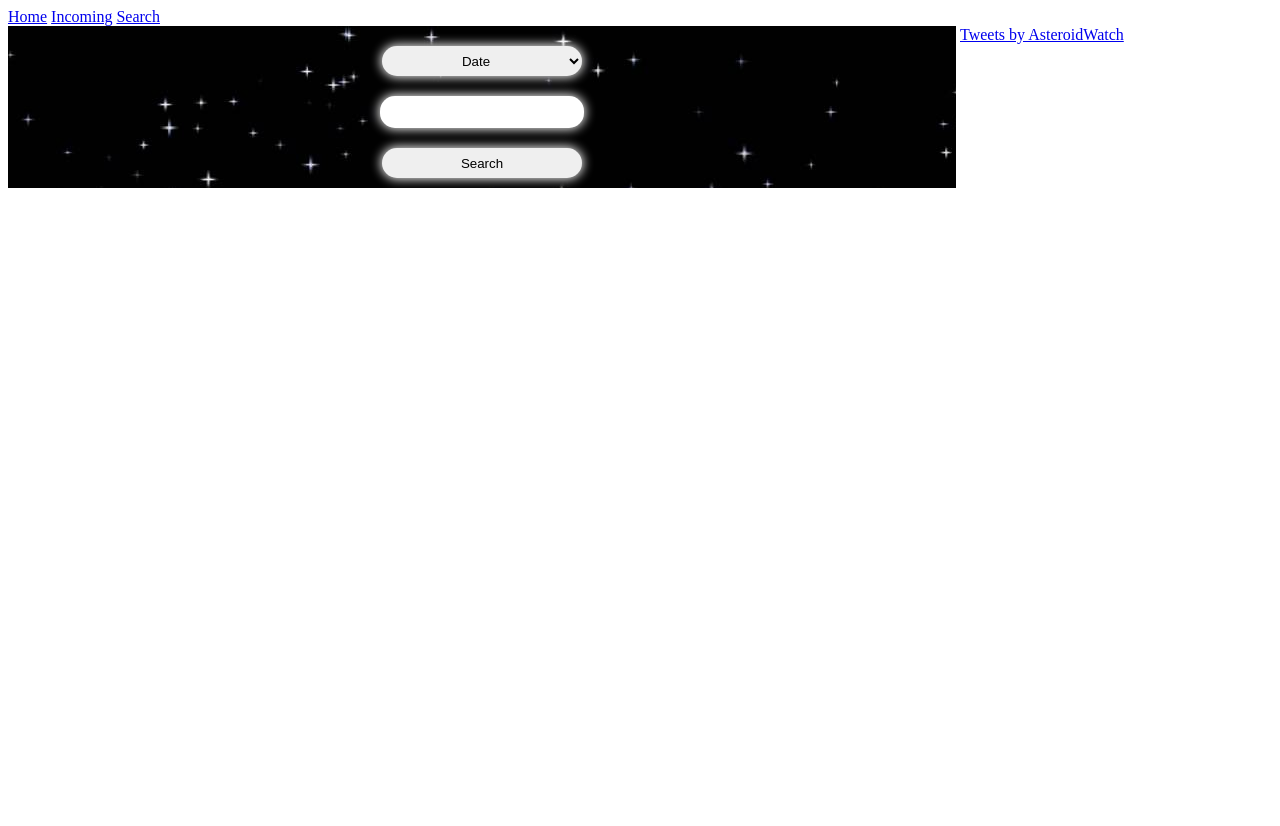
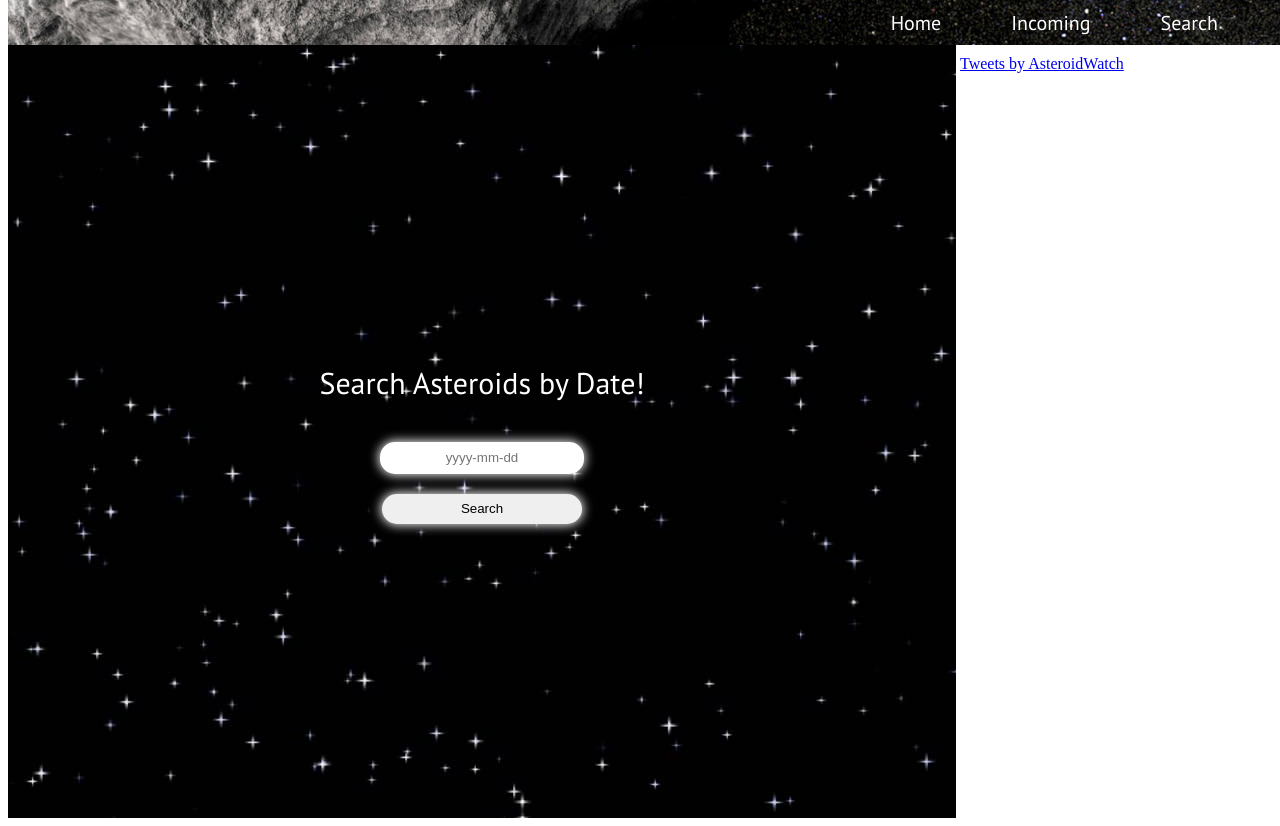
Before and after one commit to leighannajo/Asteroid-Final-Project, a website: page index.html in a window 1280 px wide. Both pictures are taken after a click on the link "Search". Before the commit the page ends 800 px from the top, so only its background shows below. Drawn offline with nearby package versions, Linux system fonts and the light colour scheme; some packages are replaced by stand-ins of ours.

Commit message:
more css

```diff
--- a/asteroid-service.js
+++ b/asteroid-service.js
@@ -14,6 +14,7 @@
         url: "https://api.nasa.gov/neo/rest/v1/neo/browse?api_key=WJqgdCXy65yXJVQE6Se8wR4TmyDe6SqNONYiN4ef"
       }).then(function(response) {
         asteroidData = response;
+        console.log(asteroidData);
         var arrayLength = asteroidData.data.near_earth_objects.length;
         var randomNumber = Math.floor(Math.random() * arrayLength);
         asteroidArray.push("Name: " + asteroidData.data.near_earth_objects[randomNumber].name);
--- a/incom-component.js
+++ b/incom-component.js
@@ -1,18 +1,33 @@
 (function(){
   var incomComponent = {
     template:`
-        <ul>
-        <li ng-repeat="objects in $ctrl.incomData">{{objects}}</li>
-    </ul>
+
+    <div class="search">
+    <h3>Incoming Asteroids!</h3>
+    <div class="container"><div class="asteroid" ng-repeat="objects in $ctrl.displayArray">{{objects}}</div>
+    </div>
     `,
     controller:
 
     function(IncomService) {
       var vm = this;
       vm.incomData;
+      vm.displayArray = [];
+      vm.asteroidObj;
       IncomService.startIncom().then(function(){
         vm.incomData = IncomService.getData();
 
+        vm.incomData.forEach(function(item) {
+          console.log(item);
+          vm.asteroidObj = {
+            Name : item[0],
+            "Close Approach Date": item[3],
+            "Closest Distance from Earth": item[4] + "AU",
+            "Speed ": item[5] + "km/s",
+            "Orbits Around: ": item[10]
+          }
+          vm.displayArray.push(vm.asteroidObj);
+        })
       })
     }
 
--- a/index.html
+++ b/index.html
@@ -7,13 +7,15 @@
   <title></title>
 </head>
 <body>
-<a href="#!/home">Home</a>
-<a href="#!/incoming">Incoming</a>
-<a href="#!/search" search-directive >Search</a>
+  <nav>
+    <a href="#!/home">Home</a>
+    <a href="#!/incoming">Incoming</a>
+    <a href="#!/search" search-directive >Search</a>
+  </nav>
 
 
-<div class="twitter" tweets hashtag="hashtag" button="true" count="15" refresh="60"/>
-<a class="twitter-timeline" href="https://twitter.com/AsteroidWatch?ref_src=twsrc%5Etfw">Tweets by AsteroidWatch</a> <script async src="https://platform.twitter.com/widgets.js" charset="utf-8"></script>
+  <div class="twitter" tweets hashtag="hashtag" button="true" count="15" refresh="60"/>
+  <a class="twitter-timeline" href="https://twitter.com/AsteroidWatch?ref_src=twsrc%5Etfw">Tweets by AsteroidWatch</a> <script async src="https://platform.twitter.com/widgets.js" charset="utf-8"></script>
 </div>
 
 <ng-view></ng-view>
--- a/meter-component.js
+++ b/meter-component.js
@@ -27,6 +27,6 @@
     }
   }
   angular
-    .module("app")
-    .component("meterComponent", meterComponent);
+  .module("app")
+  .component("meterComponent", meterComponent);
 }());
--- a/search-component.js
+++ b/search-component.js
@@ -1,13 +1,10 @@
 (function(){
   var searchComponent = {
-    template:`<div id="search">
-    <select name="" id="">
-        <option value="">Date</option>
-        <option value="">Name</option>
-    </select>
-    <input ng-model="$ctrl.searchInput"type="text" name="" id="">
+    template:`<div class="search">
+    <h3>Search Asteroids by Date!</h3>
+    <input ng-model="$ctrl.searchInput"type="text" placeholder="yyyy-mm-dd" id="">
     <button ng-click="$ctrl.getSearchData($ctrl.searchInput);">Search</button>
-        <div id="container"><div class="asteroid" ng-repeat="objects in $ctrl.displayArray track by $index">{{objects}}</div></div>
+    <div class="container"><div class="asteroid" ng-repeat="objects in $ctrl.displayArray track by $index">{{objects}}</div></div>
     </div>
     `,
     controller:
@@ -33,9 +30,8 @@ var searchComponent = {
               "Closest Distance from Earth": item[4] + "AU",
               "Speed ": item[5] + "km/s",
               "Orbits Around: ": item[10]
-
             }
-              vm.displayArray.push(vm.asteroidObj)
+            vm.displayArray.push(vm.asteroidObj);
           })
         })
       }
--- a/search-directive.js
+++ b/search-directive.js
@@ -1,7 +1,7 @@
 (function(){
   function searchDirective() {
     return {
-          restrict: "A",
+      restrict: "A",
       link: function($scope, $element, $attrs) {
         $element.on("click", function() {
           $scope.$apply(function() {
@@ -12,6 +12,6 @@
     };
   }
   angular
-    .module("app")
-    .directive("searchDirective", searchDirective);
+  .module("app")
+  .directive("searchDirective", searchDirective);
 })();
--- a/stylesheet.css
+++ b/stylesheet.css
@@ -1,3 +1,25 @@
+@import url('https://fonts.googleapis.com/css?family=PT+Sans');
+
+
+nav {
+  min-width: 320px;
+  height: 40px;
+  display: flex;
+  align-items: center;
+  justify-content: center;
+  justify-content: space-around;
+  background-image: url(images/nav.jpg);
+  background-size: cover;
+
+
+}
+
+nav a {
+  text-decoration: none;
+  font-family: 'PT Sans', sans-serif;
+  color: white;
+}
+
 .twitter {
   display: none;
   position: fixed;
@@ -6,11 +28,11 @@
   overflow: scroll;
 }
 
-#search{
+.search{
   padding-top: 10px;
   width: 100%;
   min-width: 320px;
-  height: 100%;
+  min-height: 100vh;
   background-color: grey;
   display: flex;
   align-items: center;
@@ -33,10 +55,9 @@ input, button, select{
   box-shadow: 0px 0px 11px 1px rgba(255,255,255,1);
 }
 
-#container {
+.container {
   width: 100%;
   height: 100%;
-
   display: flex;
   flex-flow: row wrap;
   align-items: center;
@@ -50,23 +71,58 @@ justify-content: center;
   border: 2px white solid;
   margin: 10px;
   width: 100%;
+  font-family: 'PT Sans', sans-serif;
+  text-align: center;
+  border-radius: 8px;
+  -webkit-box-shadow: 0px 0px 11px 1px rgba(255,255,255,1);
+  -moz-box-shadow: 0px 0px 11px 1px rgba(255,255,255,1);
+  box-shadow: 0px 0px 11px 1px rgba(255,255,255,1);
+}
 
-}
 
 @media only screen and (min-width: 600px) {
   .twitter {
     display: block;
-        width: 20%;
+    width: 25%;
     height: 100%;
   }
+  .asteroid{
+    width: 50%;
+  }
+  .search{
+    width: 75%;
+    height: 100%;
+
+    z-index: -1;
+  }
+  input, button, select{
+    margin: 10px;
+    border-radius: 15px;
+    height: 30px;
+    width: 50%;
+  }
+  nav {
+    background-size: cover;
+    background-image: url(images/navtablet.jpg);
+    height: 45px;
+    min-width: 600px;
+  }
+}
+h3 {
+  color: white;
+  font-family: 'PT Sans', sans-serif;
+  font-weight: normal;
+  margin-top: 60px;
+  font-size: 30px;
 }
 
-@media only screen and (min-width: 768px) {
+@media only screen and (min-width: 769px) {
   .twitter {
     display: block;
     width: 25%;
+    top: 55px;
   }
-    #search{
+  .search{
     width: 75%;
     height: 100%;
 
@@ -79,10 +135,23 @@ input, button, select{
     height: 30px;
     width: 200px;
   }
+
+  nav {
+    background-size: cover;
+    background-image: url(images/navdesktop.jpg);
+    height: 45px;
+    min-width: 100%;
+    justify-content: flex-end;
+    position: fixed;
+    top: 0;
+  }
+
+  nav a  {
+    margin-right: 70px;
+    font-size: 20px;
+  }
+
   .asteroid{
-  color: white;
-  border: 2px white solid;
-  margin: 10px;
     width: 25%;
 
   }
```
Also changed, not shown: home-component.js (indentation only), images/nav.jpg (added), images/navdesktop.jpg (added), images/navtablet.jpg (added), incom-service.js (indentation only), search-service.js (indentation only). Lines whose indentation alone changed are shown as unchanged.
